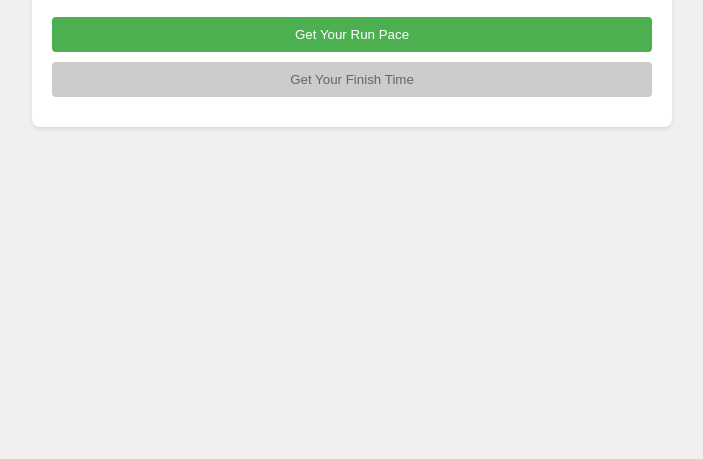
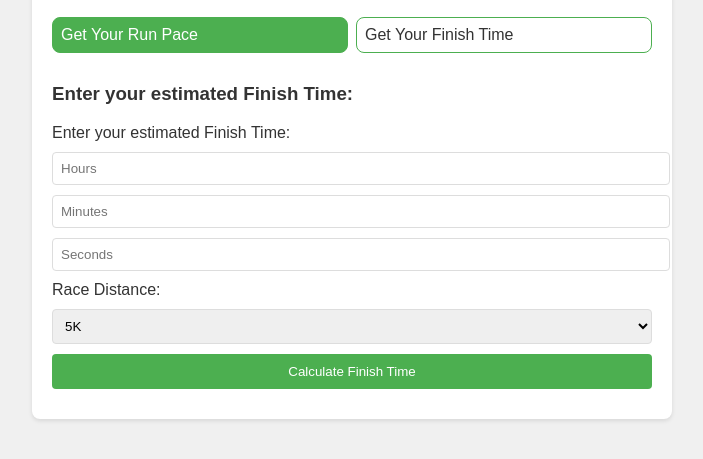
Before and after one commit to extrememission/run-pacer, a plain HTML site: page index.html in a window 1280 px wide. Shown: the part 149-608 px from the top of the page, without its empty margins (288-991 px from the left). Drawn offline with Linux system fonts and the light colour scheme.

Commit message:
Update index.html

```diff
--- a/index.html
+++ b/index.html
@@ -61,7 +61,7 @@
             width: 100%;
             margin-bottom: 10px;
         }
-        input, select {
+        input[type="number"], select {
             padding: 8px;
             border: 1px solid #ddd;
             border-radius: 4px;
@@ -77,14 +77,37 @@
         button:hover {
             background-color: #45a049;
         }
-        button.inactive {
-            background-color: #ccc; /* Grayed out for inactive buttons */
-            color: #666; /* Darker text for inactive buttons */
+
+        /* Styles for radio buttons */
+        .radio-group {
+          display:flex;
+          justify-content:center;
+          margin-bottom:20px;
+          gap:.5rem
       }
-        #result {
-            margin-top: 20px;
-            font-weight: bold;
+
+      .radio-group label {
+          cursor:pointer;
+          padding:.5rem;
+          border-radius:.5rem;
+          border:.5px solid #4CAF50;
+          transition:.3s
       }
+
+      .radio-group input[type="radio"] {
+          display:none
+      }
+
+      .radio-group input[type="radio"]:checked + label {
+          background-color:#4CAF50;
+          color:white
+      }
+
+      .radio-group input[type="radio"]:not(:checked) + label {
+          background-color:white;
+          color:#333
+      }
+
     </style>
 </head>
 <body class="light-mode">
@@ -103,13 +126,18 @@
 
         <h1>Run Pacer</h1>
 
-        <button id="runPaceButton">Get Your Run Pace</button>
-        <button id="finishTimeButton" class="inactive">Get Your Finish Time</button>
+        <div class="radio-group">
+          <input type="radio" id="runPaceButton" name="calculationType" value="runPace" checked>
+          <label for="runPaceButton">Get Your Run Pace</label>
 
-        <div id="inputSection" style="display:none;">
-          <h3 id="inputTitle"></h3>
+          <input type="radio" id="finishTimeButton" name="calculationType" value="finishTime">
+          <label for="finishTimeButton">Get Your Finish Time</label>
+      </div>
 
-          <div id="paceInputs" style="display:none;">
+      <div id="inputSection" style="display:block;">
+          <h3 id="inputTitle">Enter your estimated Finish Time:</h3>
+
+          <div id="paceInputs">
               <label>Enter your estimated Finish Time:</label>
               <div>
                   <input type="number" id="paceHours" min="0" placeholder="Hours">
@@ -126,19 +154,19 @@
               </div>
           </div>
 
-          <label for="raceDistance">Race Distance:</label>
-          <select id="raceDistance">
-              <option value="5k">5K</option>
-              <option value="10k">10K</option>
-              <option value="halfMarathon">Half Marathon</option>
-              <option value="marathon">Marathon</option>
-              <option value="custom">Custom</option>
+          <label for "raceDistance">Race Distance:</label>
+          <select id "raceDistance">
+              <option value='5k'>5K</option>
+              <option value='10k'>10K</option>
+              <option value='halfMarathon'>Half Marathon</option>
+              <option value='marathon'>Marathon</option>
+              <option value='custom'>Custom</option>
           </select>
 
-          <div id="customDistanceDiv" style="display:none;">
-              <label for="customDistance">Custom Distance:</label>
+          <div id='customDistanceDiv' style='display:none;'>
+              <label for='customDistance'>Custom Distance:</label>
               <div>
-                  <input type="number" id="customDistance" step=".01" placeholder='Enter distance'>
+                  <input type='number' id='customDistance' step='.01' placeholder='Enter distance'>
                   <select id='customDistanceUnit'>
                       <option value='km'>km</option>
                       <option value='miles'>miles</option>
@@ -156,6 +184,7 @@
     <script>
       function calculate() {
           const isKm = !document.getElementById('unitToggle').checked; // true if km is selected
+
           const raceDistance = document.getElementById('raceDistance').value;
 
           let distance = parseFloat(document.getElementById('customDistance').value) ||
@@ -175,7 +204,10 @@
                }
            }
 
-          if (document.getElementById('runPaceButton').classList.contains('active')) { // Calculate Finish Time
+           // Determine which calculation to perform based on selected radio button
+           const calculationType = document.querySelector('input[name=calculationType]:checked').value;
+
+           if (calculationType === 'runPace') { // Calculate Run Pace
                const paceHours = parseInt(document.getElementById('paceHours').value) || 0;
                const paceMinutes = parseInt(document.getElementById('paceMinutes').value) || 0;
                const paceSeconds = parseInt(document.getElementById('paceSeconds').value) || 0;
@@ -189,7 +221,7 @@
 
                document.getElementById('result').textContent = `Your Finish Time is ${hours}:${minutes.toString().padStart(2, '0')}:${seconds.toString().padStart(2, '0')}`;
                document.getElementById('calculateButton').textContent = "Calculate Finish Time";
-          } else { // Calculate Run Pace
+           } else { // Calculate Finish Time
                const finishPaceMinutes = parseInt(document.getElementById('finishPaceMinutes').value) || 0;
                const finishPaceSeconds = parseInt(document.getElementById('finishPaceSeconds').value) || 0;
 
@@ -216,28 +248,22 @@
           document.getElementById("unitLabel").textContent = isKm ? "Miles" : "KM"; // Change label text
       });
 
-      document.getElementById('runPaceButton').addEventListener('click', function() {
-          this.classList.add('active');
-          this.classList.remove('inactive');
-          document.getElementById('finishTimeButton').classList.remove('active');
-
+      document.querySelectorAll('input[name=calculationType]').forEach(radio => {
+           radio.addEventListener('change', function() {
+               if (this.value === 'runPace') {
                    document.getElementById('inputTitle').textContent = "Enter your estimated Finish Time:";
                    document.getElementById('paceInputs').style.display = 'block';
                    document.getElementById('finishTimeInputs').style.display = 'none';
+                   document.getElementById('result').textContent = ''; // Clear previous result
+               } else { // finishTime
+                   document.getElementById('inputTitle').textContent = "Enter your Run Pace:";
+                   document.getElementById('finishTimeInputs').style.display = 'block';
+                   document.getElementById('paceInputs').style.display = 'none';
+                   document.getElementById('result').textContent = ''; // Clear previous result
+               }
 
                document.getElementById('inputSection').style.display = 'block';
            });
-
-      document.getElementById('finishTimeButton').addEventListener('click', function() {
-          this.classList.add('active');
-          this.classList.remove('inactive');
-          document.getElementById('runPaceButton').classList.remove('active');
-
-          document.getElementById('inputTitle').textContent = "Enter your Run Pace:";
-          document.getElementById('finishTimeInputs').style.display = 'block';
-          document.getElementById('paceInputs').style.display = 'none';
-
-          document.getElementById('inputSection').style.display = 'block';
        });
 
       document.getElementById('calculateButton').addEventListener('click', calculate);
```
Lines whose indentation alone changed are shown as unchanged.
